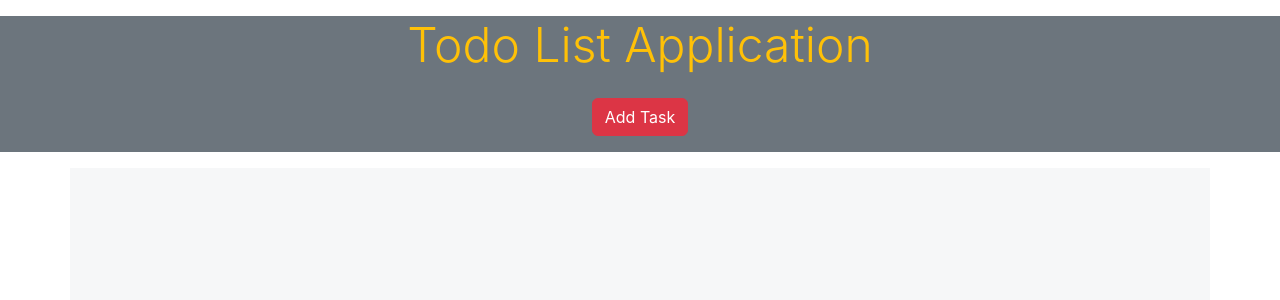
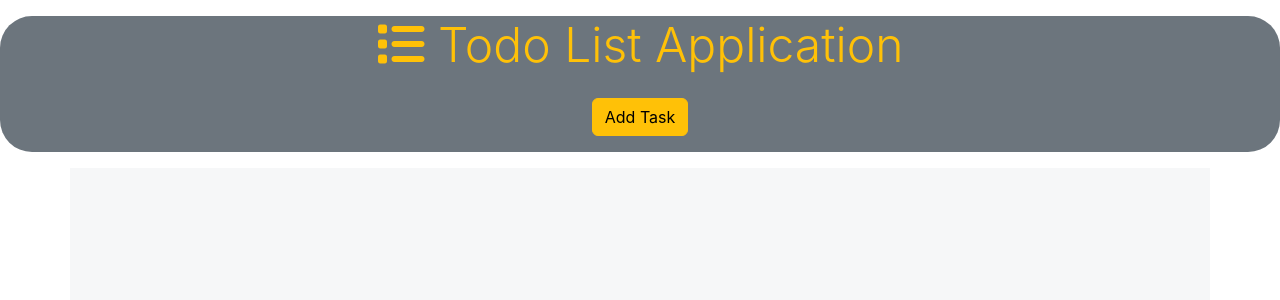
Before and after one commit to Nagoor-Khan-P/todo-list, a React (Create React App) app: page / in a window 1280 px wide. Shown: the top 300 px of the page. Built offline with nearby package versions, Linux system fonts and the light colour scheme; the HTML template or start-up script is replaced by a standard one.

Commit message:
final coommit

```diff
--- a/src/App.css
+++ b/src/App.css
@@ -1,5 +1,5 @@
 .card-container{
-    height: 300px;
+    /* height: 300px; */
     width: 300px;
     padding: 2px;
     box-shadow: 0px 3px 50px #A5A5A5;
--- a/src/Components/Todolist.js
+++ b/src/Components/Todolist.js
@@ -25,6 +25,7 @@ export default function Todolist() {
     console.log(taskObj);
     setTaskContainer(tempList);
     setModal(false);
+    window.location.reload();
   };
 
   const deleteTask =(index) => {
@@ -45,12 +46,14 @@ export default function Todolist() {
 
   return (
     <>
-      <div className="container-fluid text-center my-3 bg-secondary">
+      <div className="container-fluid text-center my-3 bg-secondary  rounded-5">
+
         {/* header container */}
         <div className="container-lg">
-          <h1 className="display-5 text-warning">Todo List Application</h1>
+
+          <h1 className="display-5 text-warning"> <span><i class="fa-solid fa-list"></i></span> Todo List Application</h1>
           <button
-            className="btn btn-danger my-3"
+            className="btn btn-warning my-3"
             onClick={() => setModal(true)}
           >
             Add Task
```
